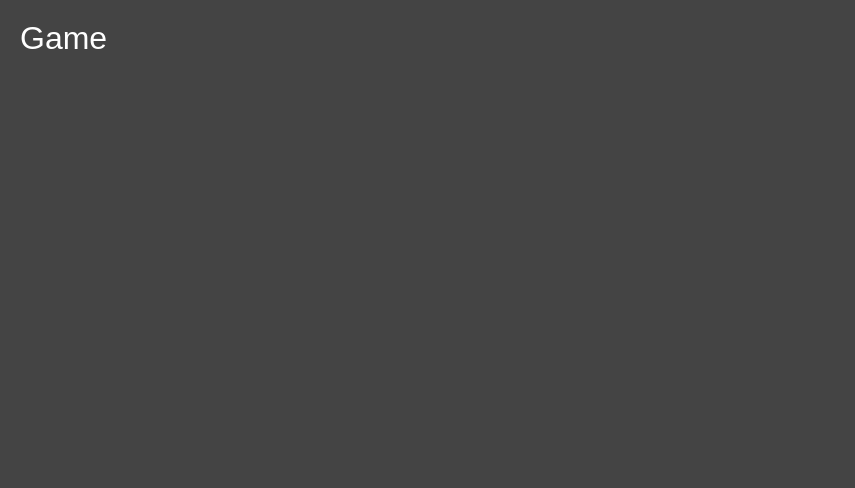
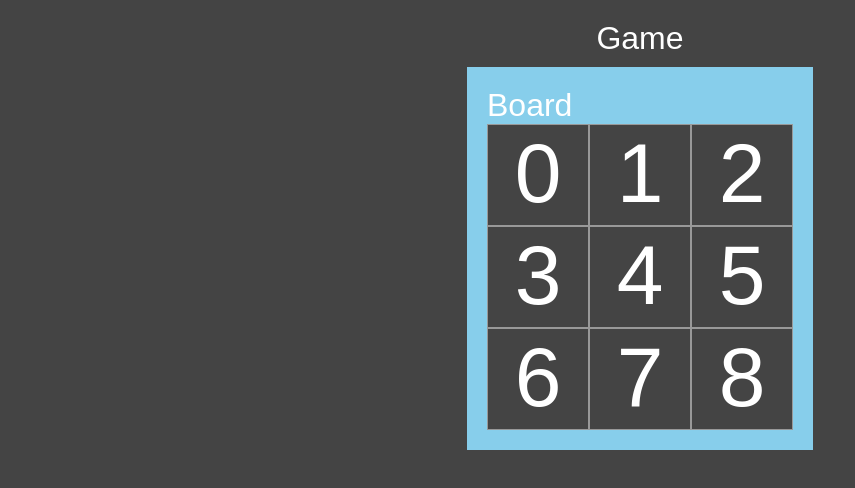
Before and after one commit to hayden-93/tic-tac-toe, a React (Create React App) app: page / in a window 1280 px wide. Shown: the top 488 px of the page, without its empty margins (0-855 px from the left). Built offline with nearby package versions, Linux system fonts and the light colour scheme.

Commit message:
create board and square functions to pass props to each individual square

```diff
--- a/src/Game.jsx
+++ b/src/Game.jsx
@@ -1,7 +1,49 @@
 import React from "react";
 
+const Square = (props) => {
+  return (
+    <>
+      <div className="square">{props.value}</div>
+    </>
+  );
+};
+
+const Board = () => {
+  const renderSquare = (i) => {
+    return <Square value={i} />;
+  };
+
+  return (
+    <>
+      <div style={{ backgroundColor: "skyblue", margin: 10, padding: 20 }}>
+        Board
+        <div className="board-row">
+          {renderSquare(0)}
+          {renderSquare(1)}
+          {renderSquare(2)}
+        </div>
+        <div className="board-row">
+          {renderSquare(3)}
+          {renderSquare(4)}
+          {renderSquare(5)}
+        </div>
+        <div className="board-row">
+          {renderSquare(6)}
+          {renderSquare(7)}
+          {renderSquare(8)}
+        </div>
+      </div>
+    </>
+  );
+};
+
 function Game() {
-  return <div className="">Game</div>;
+  return (
+    <div className="game">
+      Game
+      <Board />
+    </div>
+  );
 }
 
 export default Game;
```
